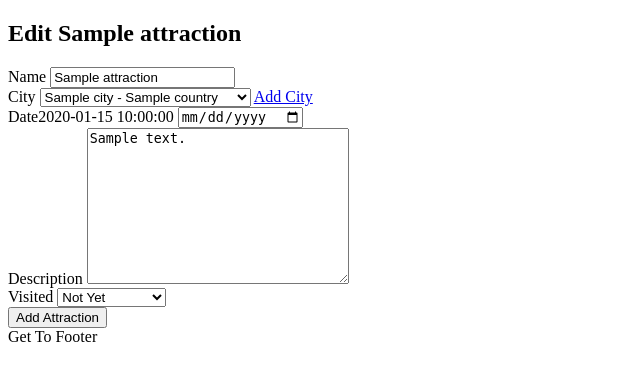
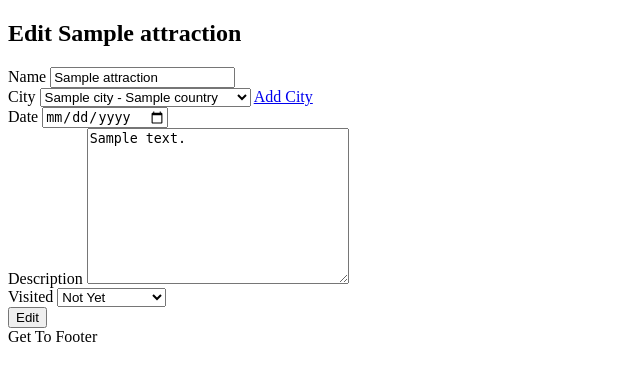
Before and after one commit to gm1wkr/cc_python_project, a Flask app: page /attractions/1/edit in a window 1280 px wide. Shown: the part 170-551 px from the top of the page, without its empty margins (0-640 px from the left). Run offline with Flask 2, Linux system fonts and the light colour scheme; a database or web service that is not in the repository returns one stand-in record (values such as "Sample title"); some libraries are stand-ins or nearby versions.

Commit message:
added attractions/edit and attractions/newupdate

```diff
--- a/controllers/attractions_controller.py
+++ b/controllers/attractions_controller.py
@@ -61,6 +61,19 @@ def edit_attraction(id):
 
 # UPDATE
 # POST '/attractions/<id>'
+@attractions_blueprint.route("/attractions/<id>", methods=["POST"])
+def update_attraction(id):
+    name = request.form['name']
+    city_id = request.form['city_id']
+    date = request.form['date']
+    description = request.form['description']
+    visited = request.form['visited']
+    city = city_repository.select(city_id)
+    new_attraction = Attraction(name, description, city, date, id, visited)
+    attractions_repository.update(new_attraction)
+    print(new_attraction)
+    return redirect(f"/attractions/{id}")
+
 
 
 # DELETE
--- a/repositories/attractions_repository.py
+++ b/repositories/attractions_repository.py
@@ -51,7 +51,7 @@ def select(id):
 def update(attraction):
 
     sql = """UPDATE attractions
-    SET (name, description, city, date, visited) = (%s, %s, %s, %s, %s)
+    SET (name, description, city_id, date, visited) = (%s, %s, %s, %s, %s)
     WHERE id = %s
     """
     values = [
--- a/templates/attractions/edit.html
+++ b/templates/attractions/edit.html
@@ -4,7 +4,7 @@
 
     <h2>Edit {{ attraction.name }}</h2>
 
-    <form action="/attractions" method="POST">
+    <form action="/attractions/{{ attraction.id }}" method="POST">
         <div>
             <label for="name">Name</label>
             <input type="text" name="name" id="name" value="{{ attraction.name }}">
@@ -25,7 +25,7 @@
         </div>
 
         <div>
-            <label for="date">Date{{ attraction.date }}</label>
+            <label for="date">Date</label>
             <input type="date" name="date" id="date" value="{{ attraction.date }}">
         </div>
 
@@ -36,8 +36,7 @@
                 id="description"
                 cols="30"
                 rows="10"
-                placeholder="Enter a description">{{ attraction.description }}
-            </textarea>
+                placeholder="Enter a description">{{ attraction.description }}</textarea>
         </div>
 
         <div>
@@ -50,7 +49,7 @@
 
         <div>
             <label for=""></label>
-            <input type="submit" value="Add Attraction">
+            <input type="submit" value="Edit">
         </div>
     </form>
 
```
